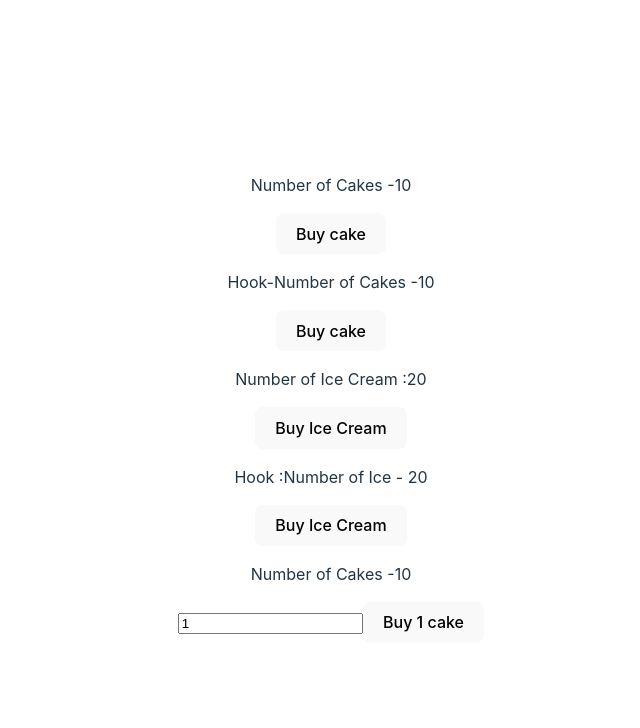
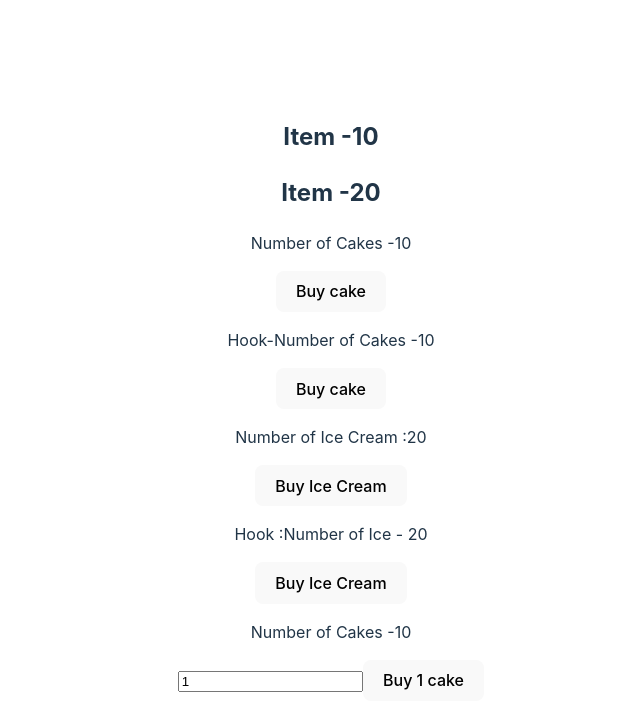
Before and after one commit to saranga1998/React-Store, a React (Vite) app in the folder Redux-React/: page / in a window 1280 px wide. Shown: the top 728 px of the page, without its empty margins (309-949 px from the left). Built offline with nearby package versions, Linux system fonts and the light colour scheme.

Commit message:
Map state to props

```diff
--- a/Redux-React/src/App.jsx
+++ b/Redux-React/src/App.jsx
@@ -7,6 +7,7 @@
 import IceContainer from './Components/IceContainer'
 import HookIceContainer from './Components/HookIceContainer'
 import NewCakeContainers from './Components/NewCakeContainers'
+import ItemContainer from './Components/ItemContainer'
 
 
 function App() {
@@ -15,6 +16,8 @@
   return (
     <Provider store={store}>
       <div>
+        <ItemContainer cake/>
+        <ItemContainer/>
         <CakeContainers />
         <HookCakeContainer/>
         <IceContainer/>
--- /dev/null
+++ b/Redux-React/src/Components/ItemContainer.jsx
@@ -0,0 +1,22 @@
+import React from 'react'
+import { connect } from 'react-redux'
+
+function ItemContainer(props) {
+  return (
+    <div>
+      <h2>Item -{props.item}</h2>
+    </div>
+  )
+}
+
+const mapStateToProps = (state,ownProps) => {
+    const itemState = ownProps.cake
+    ?state.cake.numOfCakes
+    :state.ice.numOfIce
+
+    return{
+        item : itemState
+    }
+}
+
+export default connect(mapStateToProps)(ItemContainer)
```
